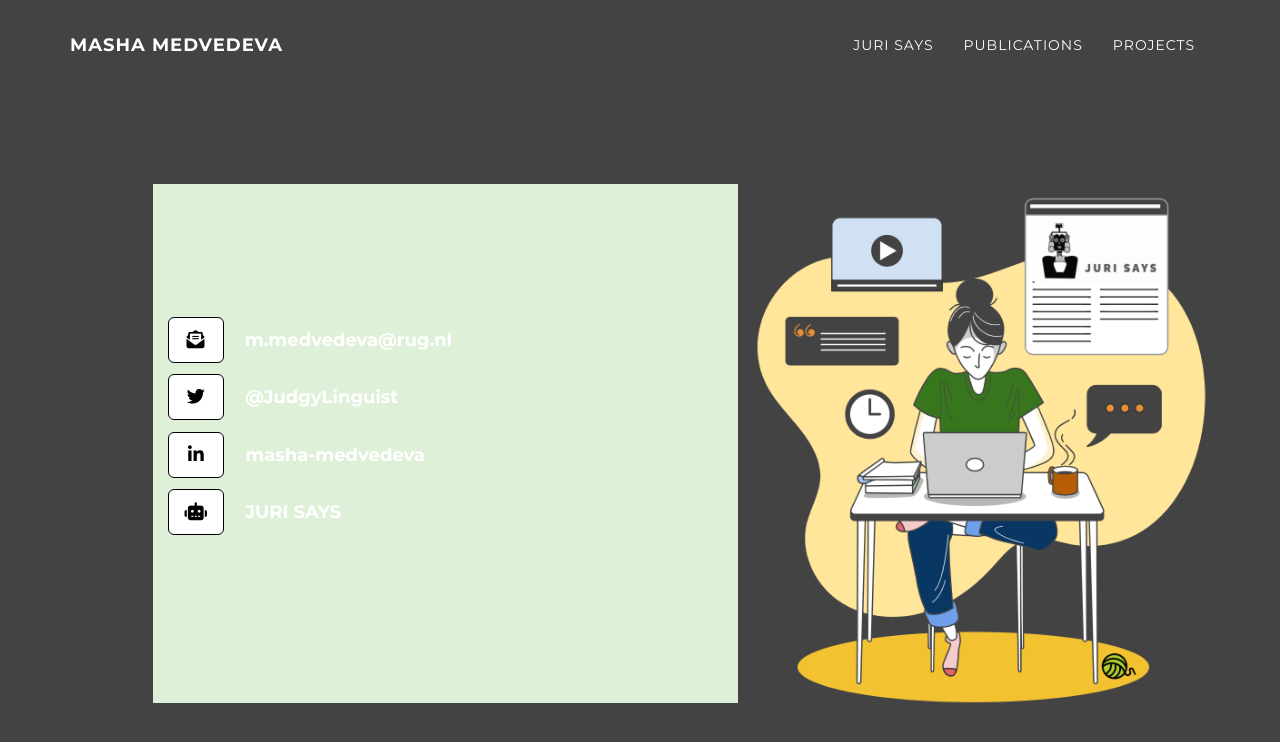
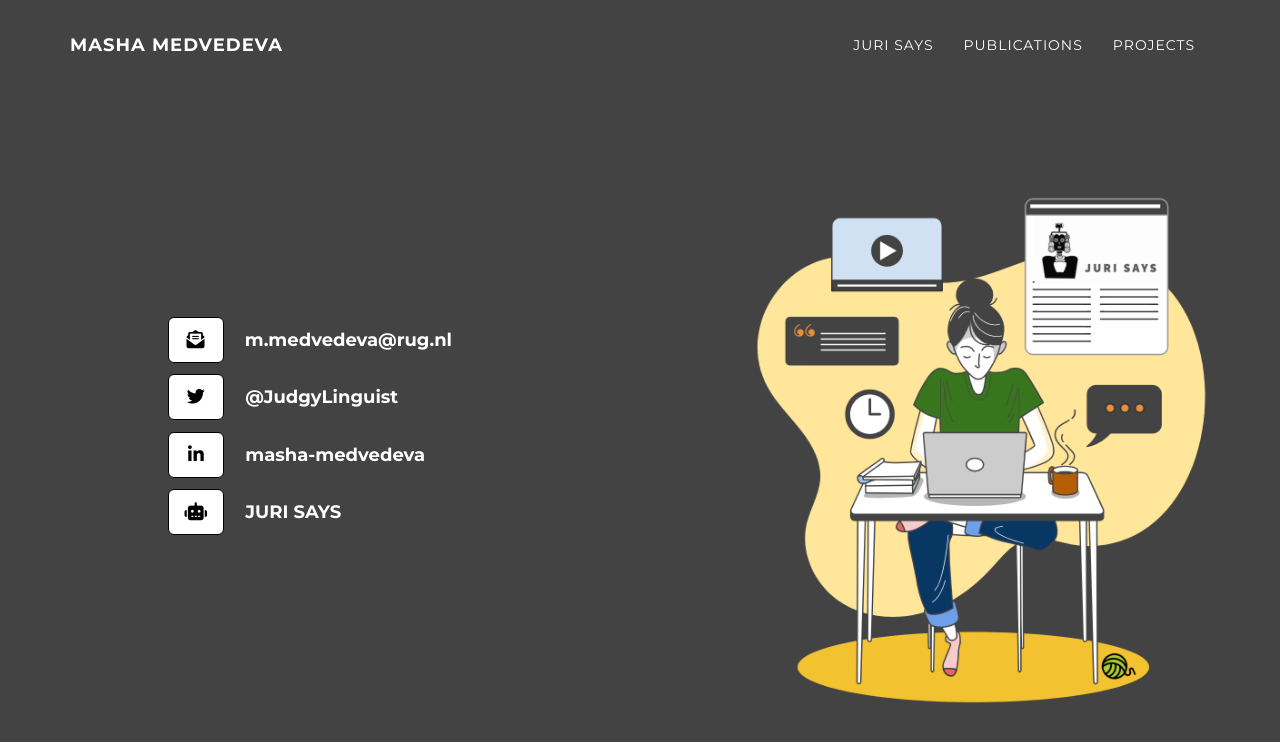
Before and after one commit to masha-medvedeva/masha-medvedeva.github.io, a Jekyll site: the page built from index.html, in a window 1280 px wide and 900 px high. Shown: the top 742 px of the window. Built offline with Jekyll 4.4.1, drawn with Linux system fonts in a browser that asks for light colours; nearby versions of some CDN libraries.

Commit message:
try percentages

```diff
--- a/_includes/header.html
+++ b/_includes/header.html
@@ -3,7 +3,7 @@
         <div class="intro-body">
             <div class="container">
                 <div class="row ">
-                    <div class="col-lg-6 col-lg-offset-1 bg-success">
+                    <div class="col-lg-6 col-lg-offset-1">
                       <!--  <h3 class="brand-heading">{{ site.title }}</h3>-->
                        <!-- <p class="intro-text">{{ site.description }}-->
                        <div class="bottom-top">
```
Also changed, not shown: 2 other files.
